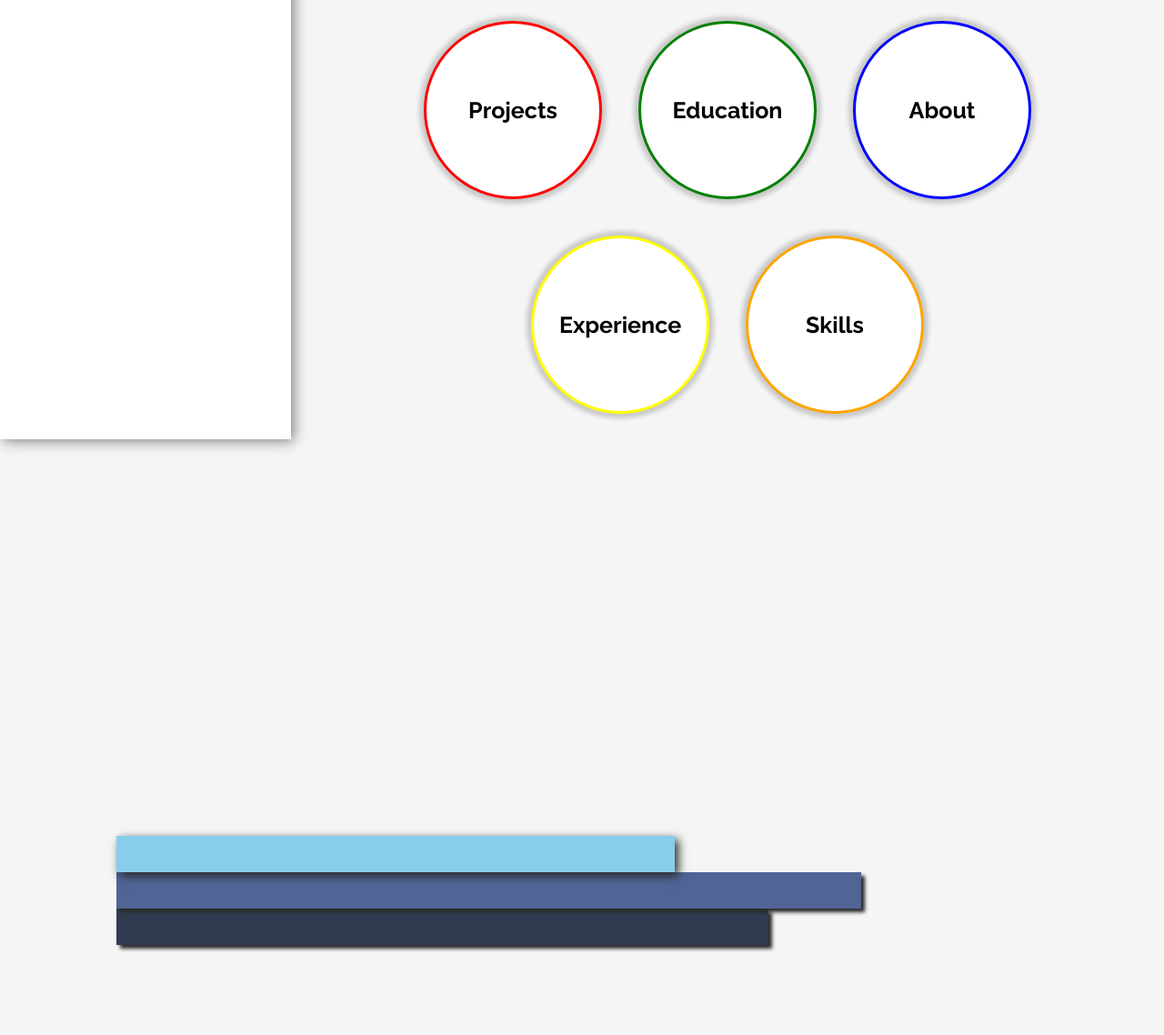
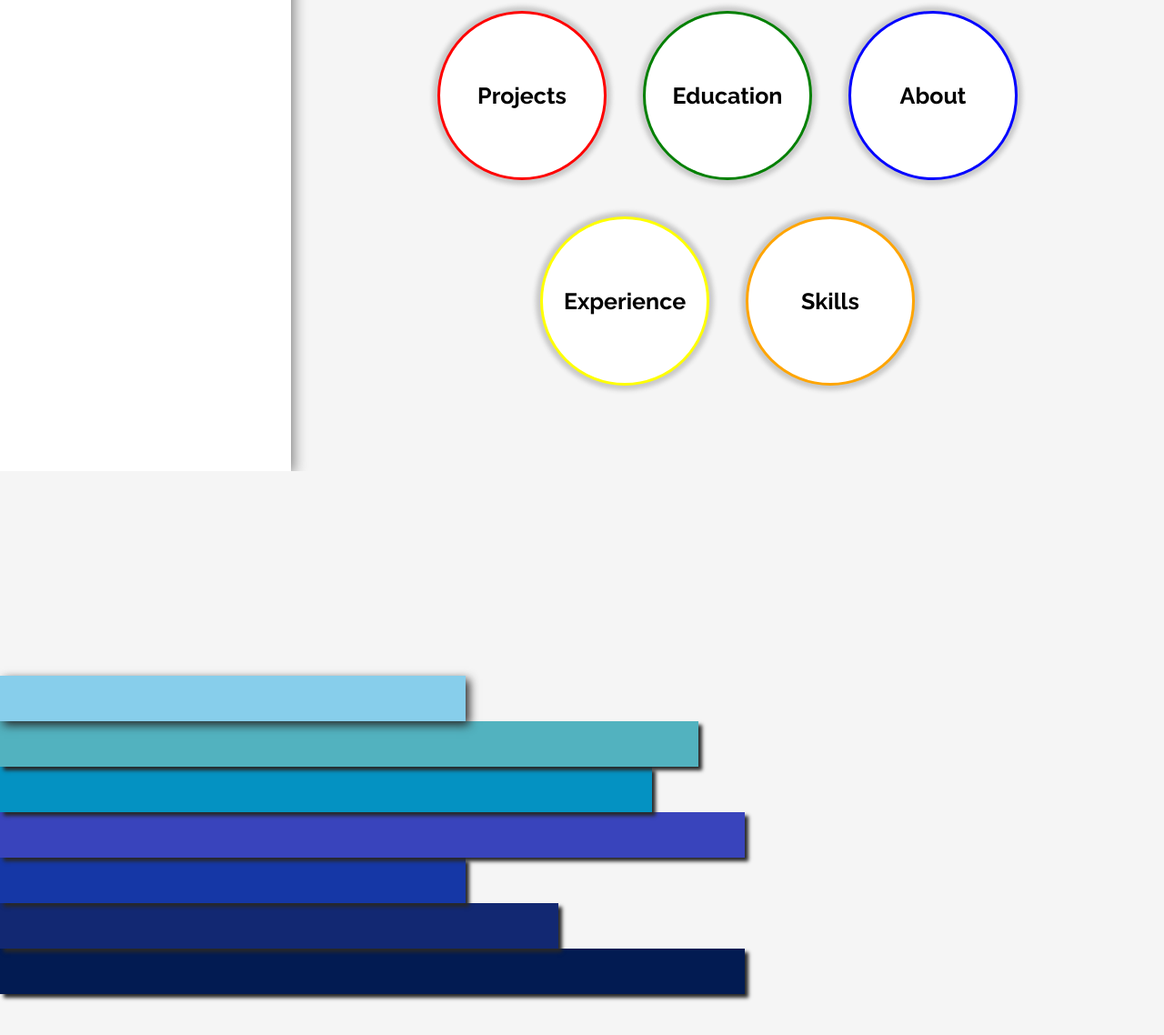
Before and after one commit to sharmamayank94/Portfolio, a plain HTML site: page index2.html in a window 1280 px wide. Shown: the part 282-1420 px from the top of the page at 91% size. Drawn offline with Linux system fonts and the light colour scheme.

Commit message:
bar animation

```diff
--- a/index2.css
+++ b/index2.css
@@ -1,17 +1,15 @@
 body{
 	margin: 0;
-
+	scroll-behavior: smooth;
 	background-color: rgb(245, 245, 245);
-	/*background-image: url('./background.jpg');*/
 	background-repeat: no-repeat;
 	background-size: cover;
 }
 .navbar{
-
-	position: relative;
+	position: absolute;
+	width: 100%;
 	z-index: 2;
 	background-color: rgb(10, 10, 30);
-	/*background-color: white;*/
 	box-shadow: 4px 10px 10px gray;
 	padding: 20px 0px;
 }
@@ -31,6 +29,8 @@ body{
 	top: 50px;
 	display: flex;
 	height: 100vh;
+	overflow: hidden;
+	transition-duration: 0.8s;
 }
 
 
@@ -42,9 +42,9 @@ body{
 }
 
 .profile{
-	padding: 40px;
+	padding: 10vh 5vh;
 	width: 20%;
-	height: 78vh;
+	height: 80vh;
 	background-color: white;
 	box-shadow: 3px 2px 14px gray;
 }
@@ -56,10 +56,8 @@ body{
 
 .mainpage{
 	width: 80%;
-	/*background-color: green;*/
 	position: relative;
-
-	box-shadow: box-shadow: 3px 2px 14px gray;
+	margin-top: 50px;
 }
 
 .nameholder{
@@ -77,19 +75,16 @@ body{
 	font-family: Raleway, sans-serif;
 }
 .name_bottom{
-
 	line-height: 35px;
 	font-size: 25px;
 	color: rgb(60, 60, 60);
 	font-family: Raleway, sans-serif;
-
 }
 
 .nav_section_holder{
 	margin: 20px;
 }
 .center_child{
-
 	display: flex;
 	justify-content: center;
 	align-items: center;
@@ -122,8 +117,8 @@ body{
 
 .bar1{
 	background-color: skyblue;
-	height: 40px;
-	width: 60%;
+	height: 50px;
+	width: 50%;
 	box-shadow: 4px 4px 10px rgb(40, 40, 40);
 	position: relative;
 	z-index: 10;
@@ -132,21 +127,56 @@ body{
 .bar2{
 	position: relative;
 	z-index: 9;
-	background-color: rgb(80, 100, 150);
-	height: 40px;
-	width: 80%;
+	background-color: #52B2BF;
+	height: 50px;
+	width: 75%;
 	box-shadow: 4px 4px 4px rgb(40, 40, 40);
 }
 
 .bar3{
 	position: relative;
 	z-index: 8;
-	background-color: rgb(50, 60, 80);
-	height: 40px;
+	background-color: #0492C2;
+	height: 50px;
 	width: 70%;
 	box-shadow: 4px 4px 4px rgb(40, 40, 40);
 }
+.bar4{
+	position: relative;
+	z-index: 7;
+	background-color: #3944BC;
+	height: 50px;
+	width: 80%;
+	box-shadow: 4px 4px 4px rgb(40, 40, 40);
+}
 
+.bar5{
+	position: relative;
+	z-index: 6;
+	background-color: #1537a6;
+	height: 50px;
+	width: 50%;
+	box-shadow: 4px 4px 4px rgb(40, 40, 40);
+}
+
+.bar6{
+	position: relative;
+	z-index: 5;
+	background-color: #122872;
+	height: 50px;
+	width: 60%;
+	box-shadow: 4px 4px 4px rgb(40, 40, 40);
+}
+
+
+.bar7{
+	position: relative;
+	z-index: 4;
+	background-color: #021b52;
+	height: 50px;
+	width: 80%;
+	box-shadow: 4px 4px 4px rgb(40, 40, 40);
+}
 .aboutflash{
 	position: absolute;
 	top:0px;
@@ -180,12 +210,18 @@ body{
 
 .skills-page{
 	display: flex;
-
 	height: 100vh;
 	align-items:  center;
-	justify-content: center;
+
 }
 
 .skill-bar-holder{
+
+
+	width: 0%;
+	transition-duration: 1s;
+}
+
+.skill-bar-holder-animate{
 	width: 80%;
 }
--- a/index2.html
+++ b/index2.html
@@ -53,7 +53,7 @@
 							<div class="nav-options-card">Projects</div>
 						</div>
 
-						<div class = "nav-options-card-holder">
+						<div class = "nav-options-card-holder" >
 							<div class="nav-options-card">Education</div>
 						</div>
 
@@ -75,7 +75,7 @@
 							<div class="nav-options-card">Experience</div>
 						</div>
 
-						<div class = "nav-options-card-holder">
+						<div class = "nav-options-card-holder" onclick="skillflash()">
 							<div class="nav-options-card">Skills</div>
 						</div>
 
@@ -96,14 +96,15 @@
 	</div>
 
 	<div class = "skills-page">
-
 		<div class="skill-bar-holder">
 			<div class="bar1"></div>
 			<div class="bar2"></div>
 			<div class="bar3"></div>
 			<div class="bar4"></div>
+			<div class="bar5"></div>
+			<div class="bar6"></div>
+			<div class="bar7"></div>
 		</div>
-
 	</div>
 
 	<script src = "index2.js"></script>
--- a/index2.js
+++ b/index2.js
@@ -6,8 +6,8 @@ function bringBack(obj)
 		var delay = Math.random();
 		obj[i].style.transitionDelay = delay + "s";
 		obj[i].style.transitionDuration = "1.5s";
-		obj[i].style.width = "90px";
-		obj[i].style.height = "90px";
+		obj[i].style.width = "80px";
+		obj[i].style.height = "80px";
 	}
 }
 var colors = ["red", "green", "blue", "yellow", "orange"]
@@ -65,7 +65,18 @@ function aboutFlash()
 	}, 1000);
 }
 
+function skillflash(){
+	document.querySelector(".mainpageplaceholder").style.height = "0px";
+	document.querySelector(".skill-bar-holder").classList.add("skill-bar-holder-animate");
+}
 
-window.onScroll = ()=>{
+
+var skillsPage = document.querySelector(".skills-page");
+window.onscroll = ()=>{
+
+	if(skillsPage.getBoundingClientRect().y <= window.innerHeight-500)
+	{
+		document.querySelector(".skill-bar-holder").classList.add("skill-bar-holder-animate");
+	}
 
 }
```
Also changed, not shown: index2_animate.css (added). Lines whose indentation alone changed are shown as unchanged.
